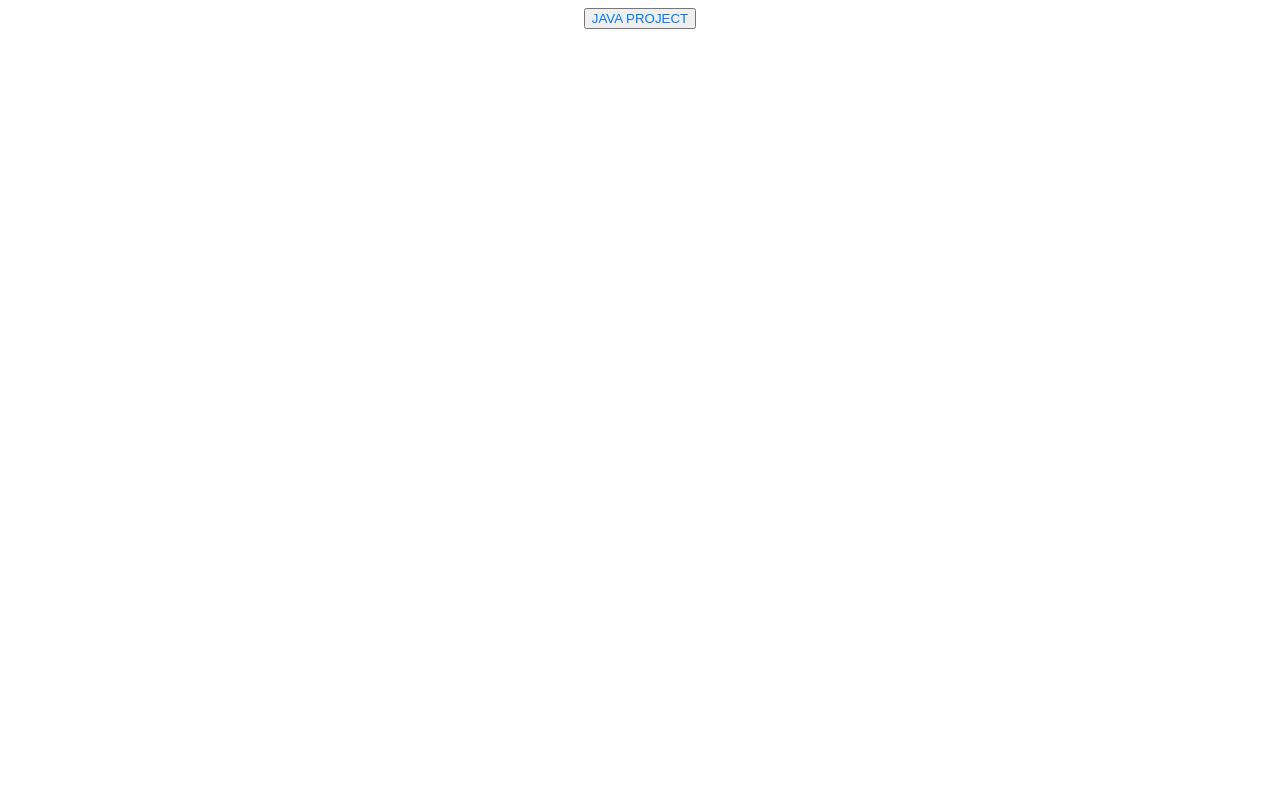
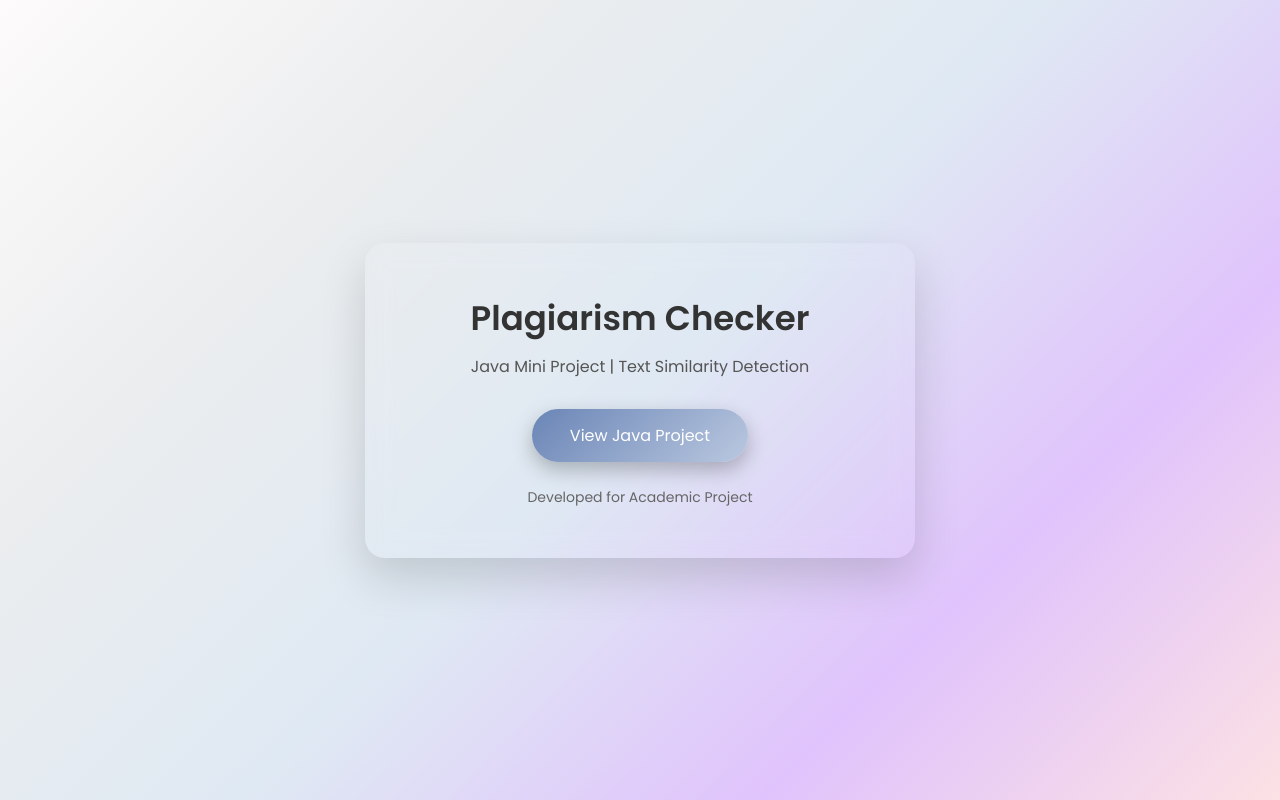
Before and after one commit to Ayushkumar-oops/plagirism-checker, a plain HTML site: page index.html in a window 1280 px wide. Drawn offline with Linux system fonts and the light colour scheme.

Commit message:
Update index.html

```diff
--- a/index.html
+++ b/index.html
@@ -1,26 +1,172 @@
+
 <!DOCTYPE html>
 <html lang="en">
 <head>
     <meta charset="UTF-8">
-    <meta name="viewport" content="width=<device-width>, initial-scale=1.0">
-    <title>Document</title>
+    <meta name="viewport" content="width=device-width, initial-scale=1.0">
+    <title>Project Home | Plagiarism Checker</title>
+
+    <!-- Google Font -->
+    <link href="https://fonts.googleapis.com/css2?family=Poppins:wght@300;400;600&display=swap" rel="stylesheet">
+
     <style>
+        * {
+            margin: 0;
+            padding: 0;
+            box-sizing: border-box;
+        }
+
         body {
-            font-family: Arial, sans-serif;
-            background-color: #f4f4f4 rgb(red, green, blue);
+            min-height: 100vh;
+            font-family: 'Poppins', sans-serif;
+
+            /* 5-color soft gradient background */
+            background: linear-gradient(
+                135deg,
+                #fdfbfb,
+                #ebedee,
+                #dfe9f3,
+                #e0c3fc,
+                #fce1e4
+            );
+
+            display: flex;
+            justify-content: center;
+            align-items: center;
         }
-        a {
-            padding-top: 500px;
+
+        .container {
+             background: linear-gradient(
+                135deg,
+               #fce1e4
+               #e0c3fc,
+                #dfe9f3,
+                #ebedee
+                #fdfbfb,
+            );
+;
+            backdrop-filter: blur(12px);
+            padding: 50px 60px;
+            border-radius: 20px;
             text-align: center;
-            color: #007BFF;
+            box-shadow: 0 20px 45px rgba(0, 0, 0, 0.15);
+            max-width: 500px;
+            width: 90%;
+            animation: fadeIn 1s ease-in-out;
+        }
+
+        @keyframes fadeIn {
+            from {
+                opacity: 0;
+                transform: translateY(25px);
+            }
+            to {
+                opacity: 1;
+                transform: translateY(0);
+            }
+        }
+
+        h1 {
+            font-size: 32px;
+            color: #333;
+            margin-bottom: 10px;
+            font-weight: 600;
+        }
+
+        p {
+            font-size: 16px;
+            color: #555;
+            margin-bottom: 30px;
+        }
+
+        .project-btn {
+            display: inline-block;
+            padding: 14px 38px;
+            font-size: 16px;
+            font-weight: 500;
             text-decoration: none;
+            color: #ffffff;
+            background: linear-gradient(135deg, #6a85b6, #bac8e0);
+            border-radius: 30px;
+            transition: all 0.3s ease;
+            box-shadow: 0 8px 20px rgba(0, 0, 0, 0.25);
         }
-        a:hover {
-            text-decoration: underline;
+
+        .project-btn:hover {
+            transform: translateY(-4px) scale(1.05);
+            background: linear-gradient(135deg, #89f7fe, #66a6ff);
+            box-shadow: 0 14px 30px rgba(0, 0, 0, 0.3);
+        }
+
+        footer {
+            margin-top: 25px;
+            font-size: 14px;
+            color: #666;
+        }
+
+        /* ===========================
+           MEDIA QUERIES
+           =========================== */
+
+        /* Mobile devices */
+        @media (max-width: 600px) {
+            h1 {
+                font-size: 24px;
+            }
+
+            p {
+                font-size: 14px;
+            }
+
+            .container {
+                padding: 35px 25px;
+            }
+
+            .project-btn {
+                padding: 12px 30px;
+                font-size: 14px;
+            }
+        }
+
+        /* Tablets */
+        @media (min-width: 601px) and (max-width: 992px) {
+            h1 {
+                font-size: 28px;
+            }
+
+            .container {
+                padding: 45px 40px;
+            }
+        }
+
+        /* Large screens */
+        @media (min-width: 1200px) {
+            .container {
+                max-width: 550px;
+            }
+
+            h1 {
+                font-size: 34px;
+            }
         }
     </style>
 </head>
+
 <body>
-    <center><button><a href="./PlagiarismChecker.java">JAVA PROJECT</a></button></center>
+
+
+    <div class="container">
+        <h1>Plagiarism Checker</h1>
+        <p>Java Mini Project | Text Similarity Detection</p>
+
+        <a href="./PlagiarismChecker.java" class="project-btn">
+            View Java Project
+        </a>
+
+        <footer>
+            Developed for Academic Project
+        </footer>
+    </div>
+
 </body>
 </html>
```
